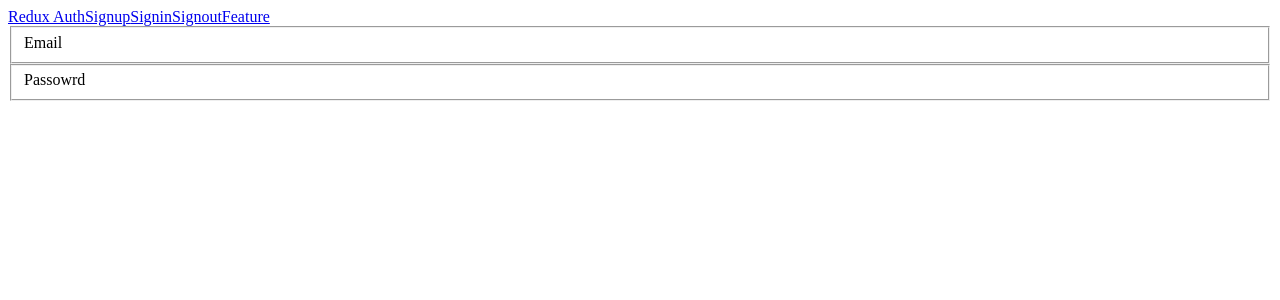
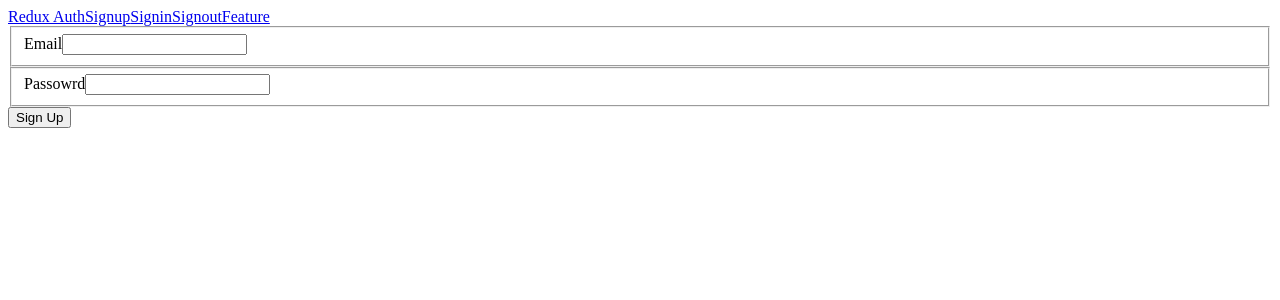
Before and after one commit to mnedzka/authentication-project, a React (Create React App) app in the folder client/: page /signup in a window 1280 px wide. Shown: the top 300 px of the page. Built offline with nearby package versions, Linux system fonts and the light colour scheme.

Commit message:
Add redux-thunk middleware

```diff
--- /dev/null
+++ b/client/src/actions/index.js
@@ -0,0 +1,6 @@
+import { AUTH_USER } from "./types";
+import axios from "axios";
+
+export const signup = formProps => dispatch => {
+  axios.post("http://localhost:3090/signup", formProps);
+};
--- /dev/null
+++ b/client/src/actions/types.js
@@ -0,0 +1 @@
+export const AUTH_USER = "AUTH_USER";
--- a/client/src/components/auth/Signup.js
+++ b/client/src/components/auth/Signup.js
@@ -1,18 +1,36 @@
 import React, { Component } from "react";
+import { reduxForm, Field } from "redux-form";
+import { connect } from "react-redux";
+import * as actions from "../../actions";
 
 class Signup extends Component {
+  onSubmit = formProps => {};
   render() {
+    const { handleSubmit } = this.props;
     return (
-      <form>
+      <form onSubmit={handleSubmit(this.onSubmit)}>
         <fieldset>
           <label>Email</label>
+          <Field
+            name="email"
+            type="text"
+            component="input"
+            autoComplete="none"
+          />
         </fieldset>
         <fieldset>
           <label>Passowrd</label>
+          <Field
+            name="password"
+            type="password"
+            component="input"
+            autoComplete="none"
+          />
         </fieldset>
+        <button>Sign Up</button>
       </form>
     );
   }
 }
 
-export default Signup;
+export default reduxForm({ form: "signup" })(Signup);
--- a/client/src/index.js
+++ b/client/src/index.js
@@ -2,15 +2,18 @@
 import ReactDOM from "react-dom";
 import { BrowserRouter, Route } from "react-router-dom";
 import { Provider } from "react-redux";
-import { createStore } from "redux";
+import { createStore, applyMiddleware } from "redux";
+import reduxThunk from "redux-thunk";
 
 import App from "./components/App";
 import Welcome from "./components/Welcome";
 import Signup from "./components/auth/Signup";
 import reducers from "./reducers";
 
+const store = createStore(reducers, {}, applyMiddleware(reduxThunk));
+
 ReactDOM.render(
-  <Provider store={createStore(reducers, {})}>
+  <Provider store={store}>
     <BrowserRouter>
       <App>
         <Route path="/" exact component={Welcome} />
--- a/client/src/reducers/index.js
+++ b/client/src/reducers/index.js
@@ -1,6 +1,8 @@
 import { combineReducers } from "redux";
+import { reducer as formReducer } from "redux-form";
 import auth from "./auth";
 
 export default combineReducers({
-  auth
+  auth,
+  form: formReducer
 });
```
